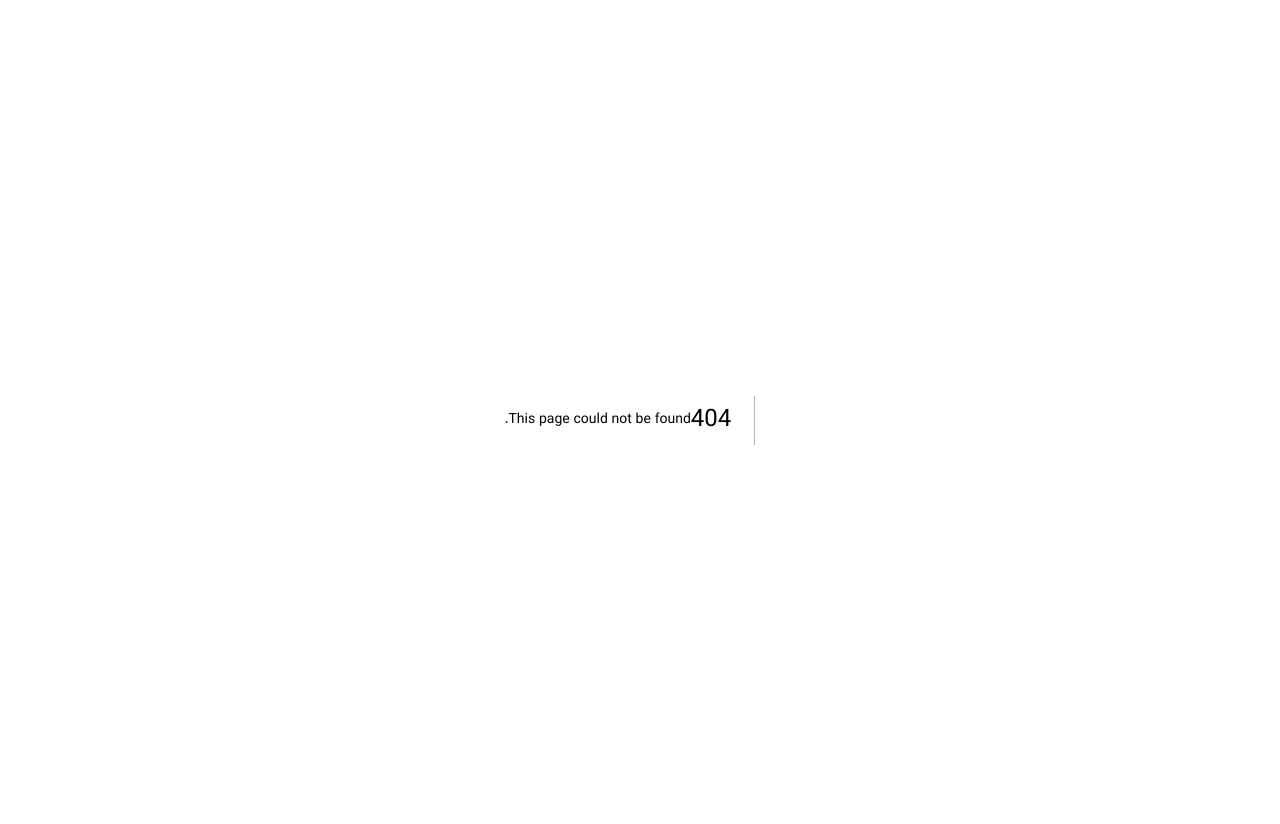
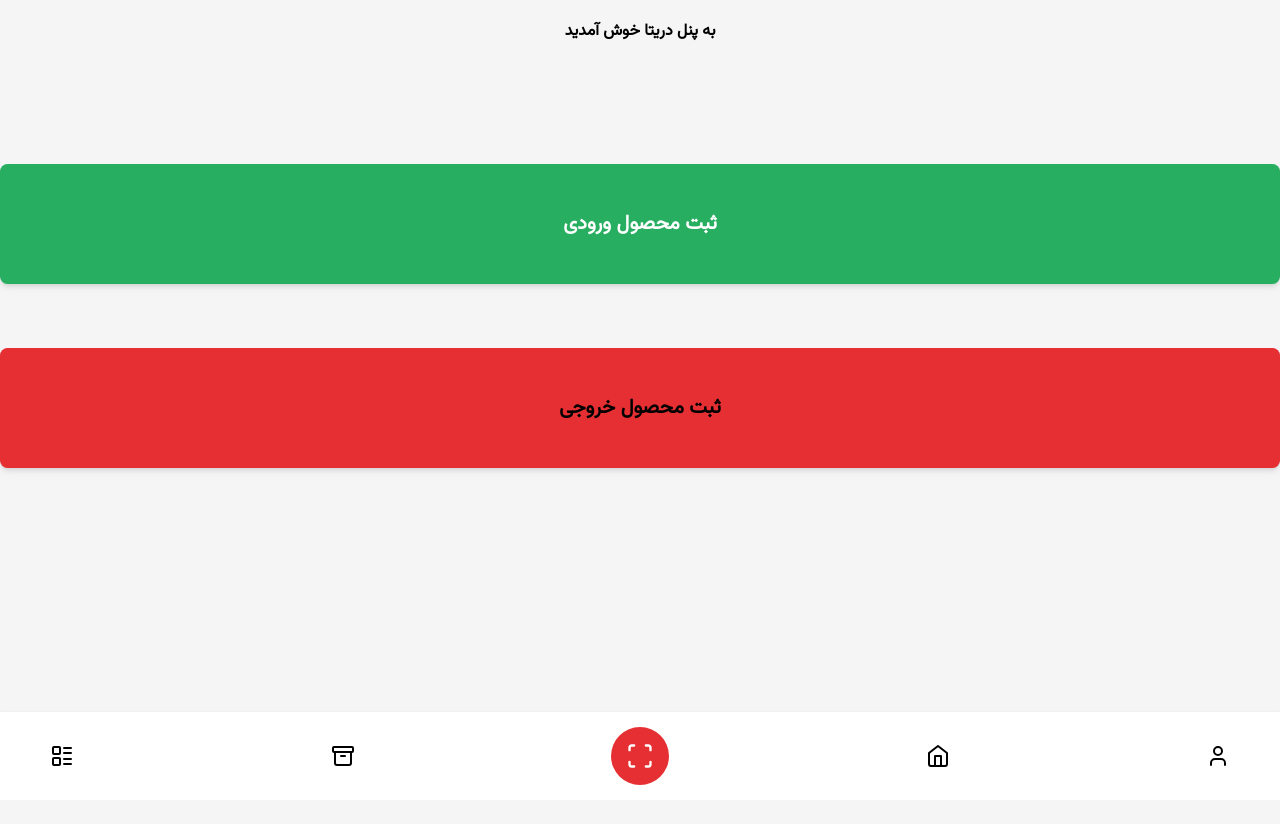
Before and after one commit to wearepraza/doorita-wms-frontend, a Next.js app: page /dashboard/staff in a window 1280 px wide. Before the commit this address had no page. Shown: the top 824 px of the page. After the commit the page ends 800 px from the top, so only its background shows below. Built offline with nearby package versions, Linux system fonts and the light colour scheme.

Commit message:
Staff's Dashboard index CREATED

```diff
--- /dev/null
+++ b/app/dashboard/staff/page.jsx
@@ -0,0 +1,19 @@
+// styles
+import styles from '@/public/styles/dashboard.module.scss';
+import Link from 'next/link';
+
+export default function Dashboard () {
+    return (
+        <div className="flex flex-col gap-y-10 px-2 md:px-0">
+            <h1 className='text-center font-bold'>به پنل دریتا خوش آمدید</h1>
+            <div className="w-full flex flex-col gap-y-16 mt-20">
+                <Link href='/dashboard/admin' className={`${styles.staffCardContainer} ${styles.secondaryCardContainer}`}>
+                    <h3>ثبت محصول ورودی</h3>
+                </Link>
+                <Link href='/dashboard/admin' className={`${styles.staffCardContainer} ${styles.primaryCardContainer}`}>
+                    <h3>ثبت محصول خروجی</h3>
+                </Link>
+            </div>
+        </div>
+    )
+}
--- a/public/styles/dashboard.module.scss
+++ b/public/styles/dashboard.module.scss
@@ -1,13 +1,13 @@
 // variables
 @import '../styles/variables.scss';
 
-.inputRow{
+.inputRow {
     display: flex;
     flex-direction: column;
     align-items: start;
 
     label {
-        text-align: right !important;
+        text-align: right; // Removed `!important`
     }
 
     input {
@@ -23,41 +23,58 @@
     width: 100%;
     gap: 50px;
 
-    .cancel {
-      margin-right: 10px;
+    .button {
       width: 79px;
       height: 40px;
-      background-color: #fff;
-      border: 1px solid #727a90;
       border-radius: 10px;
       cursor: pointer;
       transition: background-color 0.3s;
+    }
+
+    .cancel {
+      @extend .button;
+      margin-right: 10px;
+      background-color: #fff;
+      border: 1px solid #727a90;
       color: #727a90;
     }
 
     .delete {
-      width: 79px;
-      height: 40px;
+      @extend .button;
       background-color: red;
       color: white;
       border: none;
-      border-radius: 10px;
-      cursor: pointer;
-      transition: background-color 0.3s;
     }
 }
 
-.cardContainer {
-  background-color: $primaryColor;
+.cardContainer, .staffCardContainer {
     padding: 10px 12px;
     border-radius: $childRadius;
-  color: white;
     display: flex;
     flex-direction: column;
     gap: 12px;
+    box-shadow: 0 4px 6px -1px rgb(0 0 0 / 0.1), 0 2px 4px -2px rgb(0 0 0 / 0.1);
 
     h3 {
         font-weight: bold;
         font-size: 20px;
     }
 }
+
+.staffCardContainer {
+  height: 120px;
+  font-size: 24px;
+  display: flex;
+  align-items: center;
+  justify-content: center;
+}
+
+.primaryCardContainer {
+    background-color: $primaryColor;
+    color: black;
+}
+
+.secondaryCardContainer {
+    background-color: #27ae60;
+    color: white;
+}
```
Lines whose indentation alone changed are shown as unchanged.
